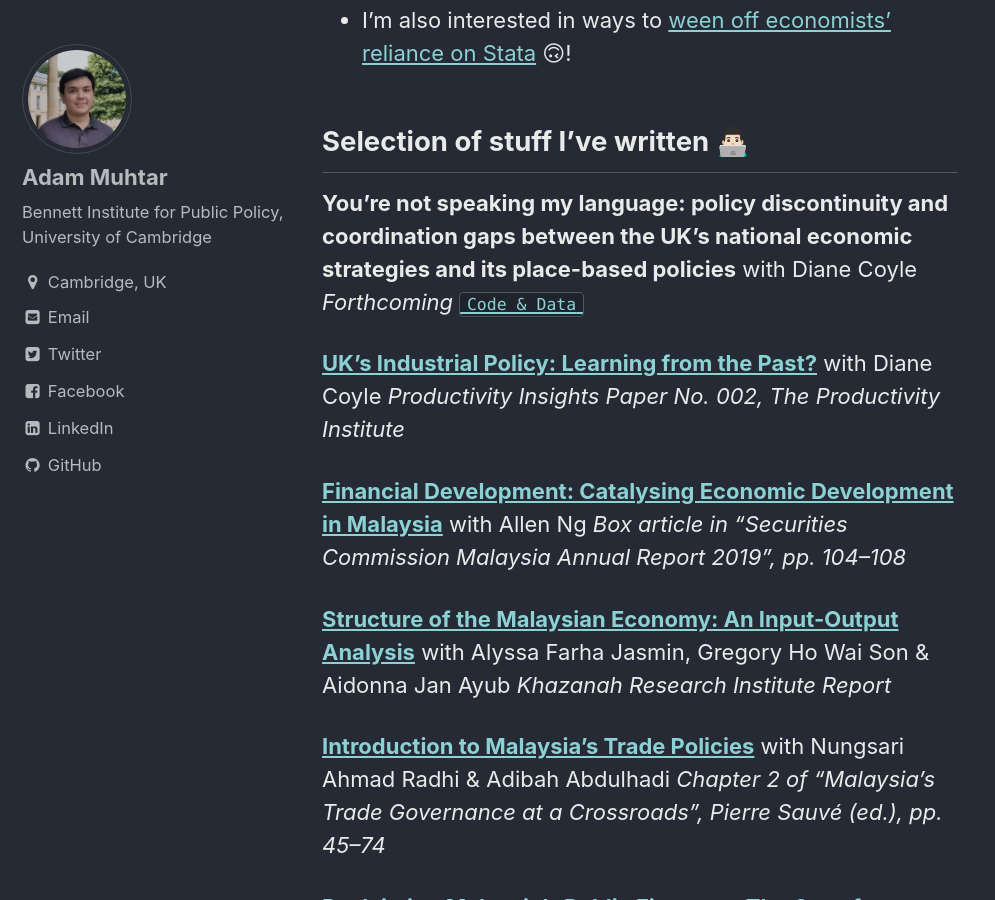
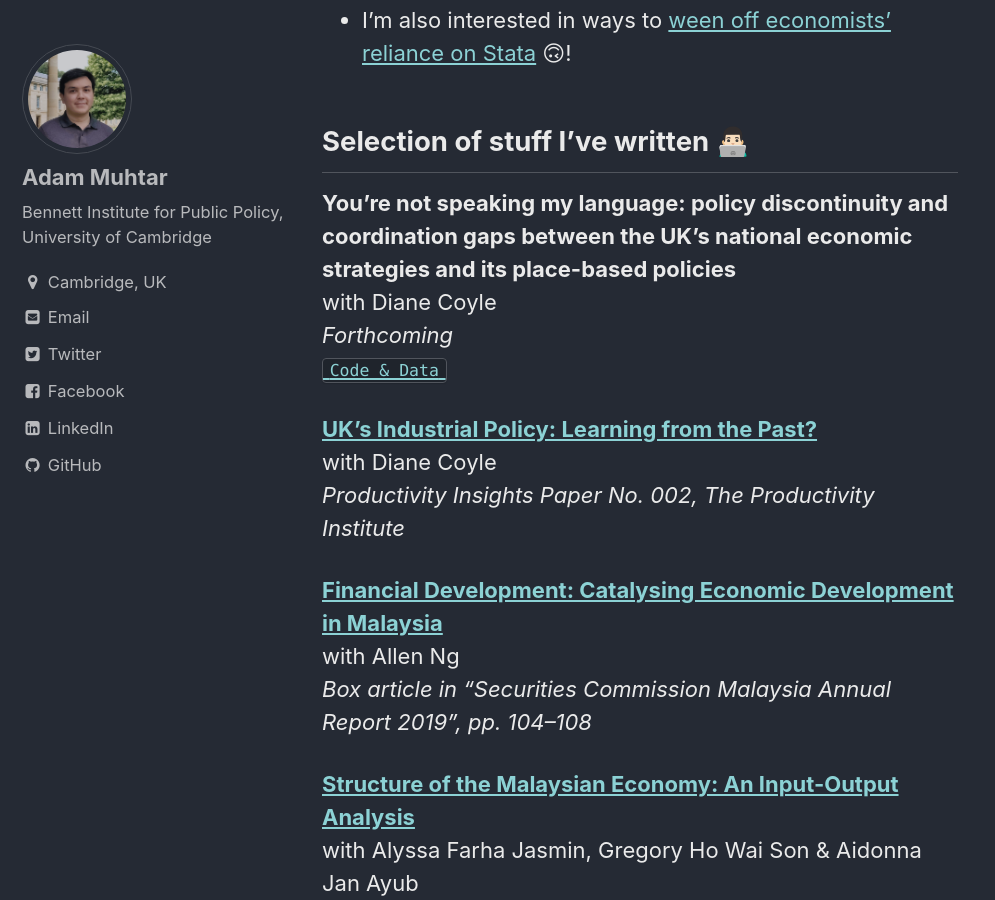
Before and after one commit to adammuhtar/adammuhtar.github.io, a Jekyll site: the page built from index.md, in a window 1280 px wide and 900 px high, scrolled down 2202 px. Shown: the whole window, without its empty margins (0-995 px from the left). Built offline with Jekyll 4.4.1, drawn with Linux system fonts in a browser that asks for light colours.

```diff
--- a/index.md
+++ b/index.md
@@ -31,31 +31,31 @@ Some extra bits about myself:
 * I'm also interested in ways to [ween off economists' reliance on Stata](https://i.kym-cdn.com/photos/images/original/001/858/619/19d) 🙃!
 
 ## Selection of stuff I've written 👨🏻‍💻
-**You’re not speaking my language: policy discontinuity and coordination gaps between the UK’s national economic strategies and its place-based policies**
-with Diane Coyle
-_Forthcoming_
+**You’re not speaking my language: policy discontinuity and coordination gaps between the UK’s national economic strategies and its place-based policies**\\
+with Diane Coyle\\
+_Forthcoming_\\
 [`Code & Data`](https://github.com/adammuhtar/uk-economic-strategy-text-mining)
 
-**[UK’s Industrial Policy: Learning from the Past?](https://www.bennettinstitute.cam.ac.uk/publications/industrial-policy-learning-past/)**
-with Diane Coyle
+**[UK’s Industrial Policy: Learning from the Past?](https://www.bennettinstitute.cam.ac.uk/publications/industrial-policy-learning-past/)**\\
+with Diane Coyle\\
 _Productivity Insights Paper No. 002, The Productivity Institute_
 
-**[Financial Development: Catalysing Economic Development in Malaysia](https://www.sc.com.my/api/documentms/download.ashx?id=1dca6d88-4c13-4c0e-8860-76d68f891599)**
-with Allen Ng
+**[Financial Development: Catalysing Economic Development in Malaysia](https://www.sc.com.my/api/documentms/download.ashx?id=1dca6d88-4c13-4c0e-8860-76d68f891599)**\\
+with Allen Ng\\
 _Box article in "Securities Commission Malaysia Annual Report 2019", pp. 104–108_
 
-**[Structure of the Malaysian Economy: An Input-Output Analysis](http://www.krinstitute.org/Publications-@-Structure_of_the_Malaysian_Economy-;_An_Input-Output_Analysis.aspx)**
-with Alyssa Farha Jasmin, Gregory Ho Wai Son & Aidonna Jan Ayub
+**[Structure of the Malaysian Economy: An Input-Output Analysis](http://www.krinstitute.org/Publications-@-Structure_of_the_Malaysian_Economy-;_An_Input-Output_Analysis.aspx)**\\
+with Alyssa Farha Jasmin, Gregory Ho Wai Son & Aidonna Jan Ayub\\
 _Khazanah Research Institute Report_
 
-**[Introduction to Malaysia’s Trade Policies](http://www.krinstitute.org/assets/contentMS/img/template/editor/2%20Trade%20policies.pdf)**
-with Nungsari Ahmad Radhi & Adibah Abdulhadi
+**[Introduction to Malaysia’s Trade Policies](http://www.krinstitute.org/assets/contentMS/img/template/editor/2%20Trade%20policies.pdf)**\\
+with Nungsari Ahmad Radhi & Adibah Abdulhadi\\
 _Chapter 2 of "Malaysia’s Trade Governance at a Crossroads", Pierre Sauvé (ed.), pp. 45–74_
 
-**[Reclaiming Malaysia’s Public Finances: The Case for an Independent Fiscal Institution in Malaysia](https://www.dropbox.com/s/klg0abave5leckl/Reclaiming%20Malaysia%27s%20Public%20Finances%20-%20A%20Proposal.pdf?dl=0)**
-with Allen Ng
+**[Reclaiming Malaysia’s Public Finances: The Case for an Independent Fiscal Institution in Malaysia](https://www.dropbox.com/s/klg0abave5leckl/Reclaiming%20Malaysia%27s%20Public%20Finances%20-%20A%20Proposal.pdf?dl=0)**\\
+with Allen Ng\\
 _Policy brief submitted to Malaysia's Council of Eminent Persons_
 
-**[Why Trade Matters: Trade Issues in Non-communicable Diseases, Essential Medicines and Education](http://www.krinstitute.org/assets/contentMS/img/template/editor/KRI-Trade%20Primer_ENG@FULL.pdf)**
-with Alyssa Farha Jasmin, Nazihah Muhamad Noor, Nur Thuraya Sazali & Aidonna Jan Ayub
+**[Why Trade Matters: Trade Issues in Non-communicable Diseases, Essential Medicines and Education](http://www.krinstitute.org/assets/contentMS/img/template/editor/KRI-Trade%20Primer_ENG@FULL.pdf)**\\
+with Alyssa Farha Jasmin, Nazihah Muhamad Noor, Nur Thuraya Sazali & Aidonna Jan Ayub\\
 _Khazanah Research Institute Report_
```
